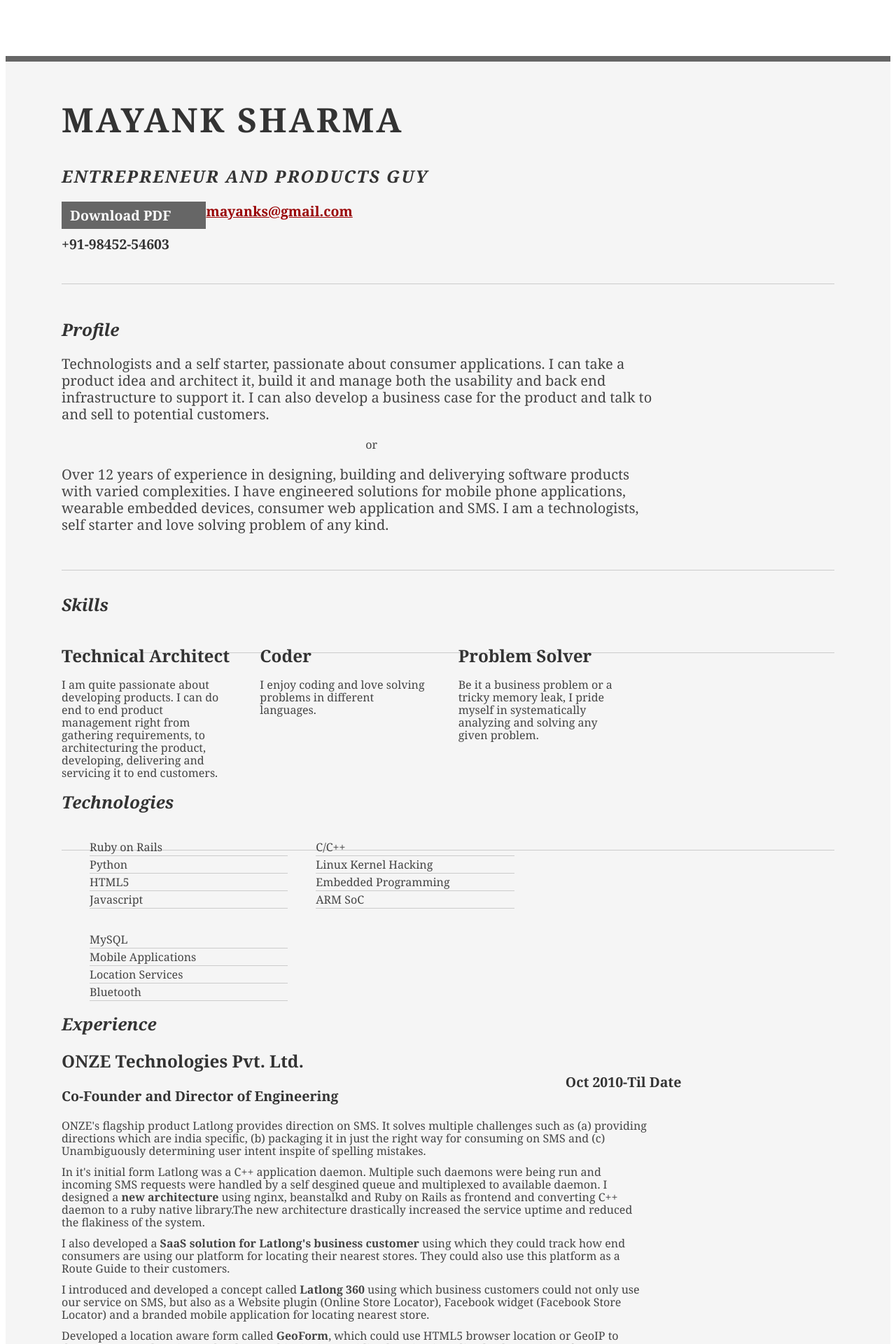
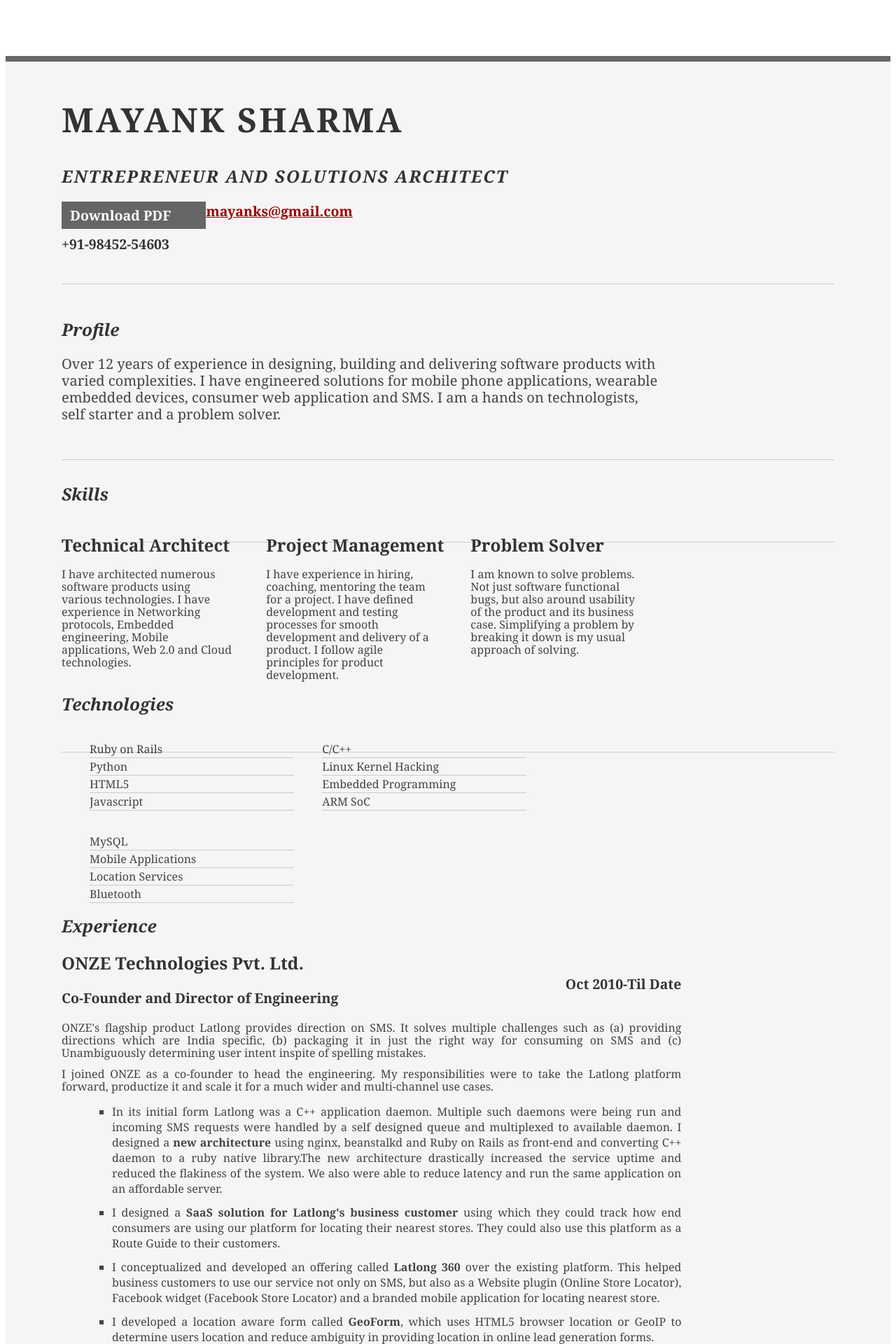
Before and after one commit to mayanks/mayanks.github.com, a Jekyll site: the page resume/index.html, which Jekyll copies as it is, in a window 1280 px wide. Shown: the top 1920 px of the page at 70% size. Built offline with Jekyll 4.4.1, drawn with Linux system fonts in a browser that asks for light colours; a style sheet for code colours, icons or effects is not loaded; some of the changed text lies outside the part shown.

Commit message:
updated the resume

```diff
--- a/resume/index.html
+++ b/resume/index.html
@@ -2,7 +2,7 @@
 <html>
 <head>
 
-	<title>Mayank Sharma | Entrepreneur and Products Guy | mayanks@gmail.com</title>
+	<title>Mayank Sharma | Entrepreneur and Solutions Architect | mayanks@gmail.com</title>
 	<meta http-equiv="content-type" content="text/html; charset=utf-8" />
 
 	<meta name="keywords" content="" />
@@ -22,7 +22,7 @@
 			<div class="yui-gc">
 				<div class="yui-u first">
 					<h1>Mayank Sharma</h1>
-					<h2>Entrepreneur and Products Guy</h2>
+					<h2>Entrepreneur and Solutions Architect</h2>
 				</div>
 
 				<div class="yui-u">
@@ -44,9 +44,9 @@
 							<h2>Profile</h2>
 						</div>
 						<div class="yui-u">
-							<p class="enlarge">Technologists and a self starter, passionate about consumer applications. I can take a product idea and architect it, build it and manage both the usability and back end infrastructure to support it. I can also develop a business case for the product and talk to and sell to potential customers.</p>
-              <p><center>or</center></p>
-							<p class="enlarge">Over 12 years of experience in designing, building and deliverying software products with varied complexities. I have engineered solutions for mobile phone applications, wearable embedded devices, consumer web application and SMS. I am a technologists, self starter and love solving problem of any kind.</p>
+							<!--<p class="enlarge">Technologists and a self starter, passionate about consumer applications. I can take a product idea and architect it, build it and manage both the usability and back end infrastructure to support it. I can also develop a business case for the product and talk to and sell to potential customers.</p>
+              <p><center>or</center></p>-->
+							<p class="enlarge">Over 12 years of experience in designing, building and delivering software products with varied complexities. I have engineered solutions for mobile phone applications, wearable embedded devices, consumer web application and SMS. I am a hands on technologists, self starter and a problem solver.</p>
 						</div>
 					</div><!--// .yui-gf -->
 
@@ -58,17 +58,17 @@
 
 								<div class="talent">
 									<h2>Technical Architect</h2>
-									<p>I am quite passionate about developing products. I can do end to end product management right from gathering requirements, to architecturing the product, developing, delivering and servicing it to end customers.</p>
+									<p>I have architected numerous software products using various technologies. I have experience in Networking protocols, Embedded engineering, Mobile applications, Web 2.0 and Cloud technologies.</p>
 								</div>
 
 								<div class="talent">
-									<h2>Coder</h2>
-									<p>I enjoy coding and love solving problems in different languages.</p>
+									<h2>Project Management</h2>
+									<p>I have experience in hiring, coaching, mentoring the team for a project. I have defined development and testing processes for smooth development and delivery of a product. I follow agile principles for product development.</p>
 								</div>
 
 								<div class="talent">
 									<h2>Problem Solver</h2>
-									<p>Be it a business problem or a tricky memory leak, I pride myself in systematically analyzing and solving any given problem.</p>
+									<p>I am known to solve problems. Not just software functional bugs, but also around usability of the product and its business case. Simplifying a problem by breaking it down is my usual approach of solving.</p>
 								</div>
 						</div>
 					</div><!--// .yui-gf -->
@@ -113,27 +113,32 @@
 								<h2>ONZE Technologies Pvt. Ltd.</h2>
 								<h3>Co-Founder and Director of Engineering</h3>
 								<h4>Oct 2010-Til Date</h4>
-								<p>ONZE's flagship product Latlong provides direction on SMS. It solves multiple challenges such as (a) providing directions which are india specific, (b) packaging it in just the right way for consuming on SMS and (c) Unambiguously determining user intent inspite of spelling mistakes.</p>
-								<p>In it's initial form Latlong was a C++ application daemon. Multiple such daemons were being run and incoming SMS requests were handled by a self desgined queue and multiplexed to available daemon. I designed a <b>new architecture</b> using nginx, beanstalkd and Ruby on Rails as frontend and converting C++ daemon to a ruby native library.The new architecture drastically increased the service uptime and reduced the flakiness of the system.</p>
-								<p>I also developed a <b>SaaS solution for Latlong's business customer</b> using which they could track how end consumers are using our platform for locating their nearest stores. They could also use this platform as a Route Guide to their customers.</p>
-								<p>I introduced and developed a concept called <b>Latlong 360</b> using which business customers could not only use our service on SMS, but also as a Website plugin (Online Store Locator), Facebook widget (Facebook Store Locator) and a branded mobile application for locating nearest store.</p>
-								<p>Developed a location aware form called <b>GeoForm</b>, which could use HTML5 browser location or GeoIP to determine users location and reduce ambiguity in providing location in online lead generation forms.</p>
-								<p>Spearheaded ONZE's request to <b>TRAI (Indian Government)</b> in granting Latlong exemption from the draconian NCPR guidelines against unsolicited SMS. This required constant followup with the TRAI advisor and meeting the government officals atleast 3 times in a span of 4 months.</p>
+								<p>ONZE's flagship product Latlong provides direction on SMS. It solves multiple challenges such as (a) providing directions which are India specific, (b) packaging it in just the right way for consuming on SMS and (c) Unambiguously determining user intent inspite of spelling mistakes.</p>
+                <p>I joined ONZE as a co-founder to head the engineering. My responsibilities were to take the Latlong platform forward, productize it and scale it for a much wider and multi-channel use cases.</p>
+                <ul>
+                  <li>In its initial form Latlong was a C++ application daemon. Multiple such daemons were being run and incoming SMS requests were handled by a self designed queue and multiplexed to available daemon. I designed a <b>new architecture</b> using nginx, beanstalkd and Ruby on Rails as front-end and converting C++ daemon to a ruby native library.The new architecture drastically increased the service uptime and reduced the flakiness of the system. We also were able to reduce latency and run the same application on an affordable server.</li>
+                  <li>I designed a <b>SaaS solution for Latlong's business customer</b> using which they could track how end consumers are using our platform for locating their nearest stores. They could also use this platform as a Route Guide to their customers.</li>
+                  <li>I conceptualized and developed an offering called <b>Latlong 360</b> over the existing platform. This helped business customers to use our service not only on SMS, but also as a Website plugin (Online Store Locator), Facebook widget (Facebook Store Locator) and a branded mobile application for locating nearest store.</li>
+                  <li>I developed a location aware form called <b>GeoForm</b>, which uses HTML5 browser location or GeoIP to determine users location and reduce ambiguity in providing location in online lead generation forms.</li>
+                  <li>Spearheaded ONZE's request to <b>TRAI (Indian Government)</b> in granting Latlong exemption from the draconian NCPR guidelines against unsolicited SMS. This required constant follow-up with the TRAI advisor and meeting the government officials in New Delhi 3 times in a span of 4 months.</li>
+                </ul>
+                <p class="last">&nbsp;</p>
 							</div>
 
 							<div class="job">
 								<h2>Various Startups</h2>
 								<h3>Solo Entrepreneur</h3>
 								<h4>Oct 2009 - Sep 2010</h4>
-								<p>During this phase I experimented with a lot of SMS based solutions which could enhance a consumer experience. Each one of these ideas was created as working MVP. I also signed couple of business customers for pilot. I wore both the Tech hat as well as the business hat in these ventures.</p>
+								<p>During this phase I experimented with a lot of SMS based solutions which could enhance a consumer experience. Each one of these ideas was designed and developed on the lines of a Lean Startup. I single handedly developed the entire product. In some cases I also signed up businesses for a pilot. For different reasons, mainly business wise, had to conclude these ventures to their logical end.</p>
 
 								<ul>
-									<li><a href="http://www.smstweet.in">http://www.smstweet.in</a> - Tweet your status by a single SMS to a non-premium mobile number. I created this application on Google app engine and using Smsgupshup to host the virtual number. This was launched around the same time as Twitter announcing it's partnership with Airtel and brining in the same use case in India albeit on a short code and only for Airtel customers.</li>
-                  <li><b>Mobile Classifieds</b> - Publish your classifieds along with public information in newspaper as usual but with a unique code. Readers can download the classified along with some private information for example your mobile number, price etc.. by sms'ing the unique code. This lets consumer track how many people are interested in his listing and can switch it off as and when the sale is made. Talked to Admag, DNA, Times Group as pottential partner. Ran a pilot with Dainik Jagaran's hyperlocal weekly called City Plus for 4 months.</li>
+									<li><a href="http://www.smstweet.in">http://www.smstweet.in</a> - Tweet your status by a single SMS to a non-premium mobile number. I created this application on Google App-engine and using Smsgupshup to host the virtual number. This was launched around the same time as Twitter announced its partnership with Airtel and brining in the same use case in India albeit on a short code and only for Airtel customers.</li>
+                  <li><b>Mobile Classifieds</b> - Publish your classifieds along with public information in newspaper as usual but with a unique code. Readers can download the classified along with some private information for example your mobile number, price etc.. by sms'ing the unique code. This lets consumer track how many people are interested in his listing and can switch it off as and when the sale is made. Talked to Admag, DNA, Times Group as potential partner. Ran a pilot with Dainik Jagaran's hyper-local weekly called City Plus for 4 months.</li>
 									<li><a href="http://www.mcoupons.in">http://www.mcoupons.in</a> - A convenient way to carry any discount coupon or a gift voucher securely on your mobile phone. Redeem it partially or re-gift to someone else. Talked to Shopper's Stop for possible partnership.</li>
-									<li><a href="http://www.mloyalty.in">http://www.mloyalty.in</a> - Replacing card based loyalty programs to a very simple, no nonsense and flexible mobile loyalty system. Convenient to both businesses as well as consumers.</li>
-									<li><a href="http://www.revu.in">http://www.revu.in</a> - Allows a business to let it's customer share their experiences with a simple SMS. The SMS could directly update the users Twitter/Facebook status and help the business get a word of mouth buzz on social media.</li>
+									<li><a href="http://www.mloyalty.in">http://www.mloyalty.in</a> - Replacing card based loyalty programs to a very simple, no nonsense and flexible mobile loyalty system. Convenient to both businesses as well as consumers. Talked to Metro and couple of multi store outlet for running a pilot.</li>
+									<li><a href="http://www.revu.in">http://www.revu.in</a> - Allows a business to let its customer share their experiences with a simple SMS. The SMS could directly update the users Twitter/Facebook status and help the business get a word of mouth buzz on social media. Piloted with Egg Factory, Oye Amritsar, Tibbs Frankie etc...</li>
 								</ul>
+                <p class="last">&nbsp;</p>
 
 							</div>
 
@@ -141,35 +146,45 @@
 								<h2>Zebu Consulting Pvt. Ltd.</h2>
 								<h3>Partner and Lead Engineer</h3>
 								<h4>Apr 2009 - Sep 2009</h4>
-								<p>Zebu was started on the lines of Small Giants where we would work on stuff that we enjoy the most. This marked my switch from Embedded systems to Consumer (web) applications. </p>
-								<p>We created Dog-Earz <a href="http://dog-earz.com">http://dog-earz.com</a> to create content rich newsletters in under 30 minutes. A single application where you could discover new content/news, Shape it the way you want to, Share it with your contact list and analyze what your audience is reading.</p>
-								<p class="last">I also hacked with Twitter API, storing tweets with links and determining trending news around your circle of influence. Experimented with something called Twitter Rank on the same lines as Google Page Rank to establish the popularity of a Twitter User </p>
+								<p>Zebu was started on the lines of Small Giants where we would work on stuff that we enjoy the most. This marked my switch from Embedded Engineering to Consumer (web) applications.</p>
+								<p>We created Dog-Earz <a href="http://dog-earz.com">http://dog-earz.com</a> to create content rich newsletters in under 30 minutes. A single application where you could discover new content/news, Shape it the way you want to, Share it with your contact list and analyze what your audience is reading. This is when I learnt Ruby on Rails.</p>
+								<p class="last">I also hacked with Twitter API, storing tweets with links and determining trending news around your circle of influence. Experimented with something called Twitter Rank on the same lines as Google Page Rank to establish the popularity of a Twitter User.</p>
 							</div>
 
 							<div class="job">
 								<h2>SiRF Technologies Pvt. Ltd.</h2>
 								<h3>Staff Engineer</h3>
 								<h4>Jan 2006 - Mar 2009</h4>
-								<p class="last">SiRF acquired Impulsesoft in Dec 2005 to add Bluetooth to their portfolio. SiRF was a market leader in providing GPS chips and was developing a single chip solution for GPS and Bluetooth.</p>
+								<p>SiRF acquired Impulsesoft in Dec 2005 to add Bluetooth to their portfolio. SiRF was a market leader in providing GPS chips and was developing a single chip solution for GPS and Bluetooth. I got an opportunity of writing low level Linux drivers, Optimizing core functionalities of the application by leveraging the underlying hardware and an opportunity to work with a team spread across geographies.</p>
+                <ul>
+                  <li>Designed a ROM program for SiRF SoC which would help the processor boot in various hardware configurations. This program had to be 100% bug free as it could not be changed once the chip's were fabricated.</li>
+                  <li>Developed Linux BSP for ARM based SiRF SoC which would be used by customers to develop Navigation devices. This was a heterogeneous SoC with ARM9 as the main application processor and two ARM7 running  GPS and Bluetooth stack on them.</li>
+                  <li>Developed a <b>Inter Processor Communication</b> (Not Unix IPC) for the application processor of the SoC to interact with the GPS and Bluetooth processors.</li>
+                  <li>Ported Gstreamer framework to SiRF SoC to utilise the on board ImgTech multimedia processor to decode audio and videos in real time. This enabled the usual Linux multimedia applications to run without any changes seamlessly without loading the main processor.</li>
+                  <li>Designed the low level framebuffer driver for SiRF SoC to seamlessly display content either from the main application processor, or the multimedia processor or the 3D graphics engine, along with translucency and over layering.</li>
+                  <li>Participated in the Bluetooth SIG for spec'ing one of Bluetooth low power profiles.</li>
+                </ul>
 							</div>
+              <p class="last">&nbsp;</p>
 
 							<div class="job">
 								<h2>Impulsesoft Technologies Pvt. Ltd.</h2>
 								<h3>Tech Lead</h3>
 								<h4>Sep 2002 - Dec 2005</h4>
-								<p>My first brush with startup culture where I got to learn about programming and entreprenureship the most. We ported Linux kernel on multiple embedded hardware that we designed (we called them Personal Access System). We ran our bluetooth stack iBTStack on various devices with varying memory and CPU restrictions. We were market leader in providing an efficient bluetooth stereo solution. Most of the early bluetooth headset were either designed by us, or were running our bluetooth stack on them.</p>
+								<p>My first brush with startup culture where I got to learn about programming and entrepreneurship the most. We ported Linux kernel on multiple embedded hardware that we designed (we called them Personal Access System). We ran our Bluetooth stack iBTStack on various devices with varying memory and CPU restrictions. We were market leader in providing an efficient Bluetooth stereo solution. Most of the early Bluetooth headset in the market were either designed by us, or were running our Bluetooth stack on them.</p>
 								<ul>
-									<li>Hacking Linux kernel and porting it to an ARM based device</li>
+									<li>Hacking Linux kernel and porting it to an ARM based device.</li>
 									<li>Creating Board Support Package (BSP) for these new devices.</li>
-									<li>Familiarity with Bluetooth Protocol and participating in spec'ing couple of profiles</li>
-                  <li>Running complete bluetooth stack on an embedded device with no OS</li>
-                  <li>Desiged a <b>Bluetooth Watch</b>, which gets paired to your mobile phone and alerts you on incoming call or SMS</li>
-									<li>Developing rudimentry UI application on Linux as well as Windows mobile phone to display capabilities of iBTStack and Stereo application</li>
+									<li>Familiarity with Bluetooth Protocol and participating in spec'ing couple of profiles.</li>
+                  <li>Running complete Bluetooth stack on an embedded device with no OS.</li>
+                  <li>Designed a <b>Bluetooth Watch</b>, which gets paired to your mobile phone and alerts you on incoming call or SMS. This was a fully functional watch in the same form factor as a regular wrist watch.</li>
+									<li>Developing rudimentary UI application on Linux as well as Windows mobile phone to display capabilities of iBTStack and Stereo application.</li>
 									<li>Working with teams across geographies. Israel, Japan, Korea and Taiwan for example.</li>
-									<li>Fixing bugs in a hybrid usecase. The craziest being a Windows mobile phone streaming compressed music to a bluetooth stereo headset running at a clock frequency different from the other.</li>
-									<li>Developed an uncanny habit of finding and fixing strangest of bugs.</li>
+									<li>Fixing bugs in a hybrid usecase. The craziest being a Windows mobile phone streaming compressed music to a Bluetooth stereo headset running at a clock frequency different from the other.</li>
+									<li>Developed an uncanny habit of finding and fixing weirdest of bugs.</li>
 								</ul>
 							</div>
+              <p class="last">&nbsp;</p>
 
 							<div class="job last">
 								<h2>Mindtree Consulting</h2>
@@ -216,11 +231,11 @@
 						<div class="yui-u">
 							<div class="achievements">
 								<ul>
-									<li>Secured 134 Rank in IIT JEE 1996</li>
-									<li>Participated in State level Physics Olympiad</li>
-									<li>Awarded best incoming fresher at Kumaon Hostel, IITD</li>
-									<li>Awarded Spot Award in Mindtree for creating an innovative solution for testing and reducing many man-weeks to couple of hours.</li>
-									<li>Featured in City &amp; Citizen section of Times of India for "Helping you find your way through SMS"</li>
+									<li>Scored 134 Rank in IIT JEE, 1996</li>
+									<li>Qualified for state level Physics Olympiad, 1996</li>
+									<li>Awarded best incoming fresher at Kumaon Hostel, IITD - 1997</li>
+									<li>Awarded Spot Award in Mindtree for creating an innovative solution for testing and reducing many man-weeks to couple of hours, 2001</li>
+									<li>Featured in City &amp; Citizen section of Times of India for "Helping you find your way through SMS", 2012</li>
 								</ul>
 							</div>
 						</div>
@@ -233,11 +248,11 @@
 						<div class="yui-u">
 							<div class="achievements">
 								<ul>
-									<li>Sharing opinions and knowledge on my personal blog. <a href="http://mayanks.me">http://mayanks.me</a>.</li>
+									<li>Sharing opinions and knowledge on my personal Blog - <a href="http://mayanks.me">http://mayanks.me</a>.</li>
 									<li>Consulting friends and others running startups in an informal way.</li>
-									<li>Reading and following Techologies and Startups.</li>
+									<li>Reading and following Technologies and Startups.</li>
 									<li>Traveling, Watching Plays and Movies.</li>
-									<li>Most recently, helping my wife publish her e-book on Kindle.</li>
+									<li>Most recently, helping my wife publish her maiden e-book on Kindle.</li>
 								</ul>
 							</div>
 						</div>
--- a/resume/print.css
+++ b/resume/print.css
@@ -6,9 +6,6 @@ body {
   padding: 10px 40px;
   margin: 20px auto;
 }
-p {
-  padding-right: 0;
-}
 a#pdf {
   visibility:hidden;
 }
--- a/resume/resume.css
+++ b/resume/resume.css
@@ -53,15 +53,16 @@ a#pdf:hover { background: #222; }
 
 .job { position: relative; margin-bottom: 1em; padding-bottom: 1em; border-bottom: 1px solid #ccc; }
 .job h4 { position: absolute; top: 0.35em; right: 0 }
-.job p { margin: 0.75em 0 0em 0; }
+.job p { margin: 0.75em 0 0em 0;text-align:justify;padding-right:0; }
 .job p.last { margin: 0.75em 0 3em 0; }
+.job li {text-align:justify}
 
 .last { border: none; }
 .skills-list {  }
 .skills-list ul { margin: 0; }
 .skills-list li { margin: 3px 0; padding: 3px 0; }
 .skills-list li span { font-size: 152%; display: block; margin-bottom: -2px; padding: 0 }
-.talent { width: 32%; float: left }
+.talent { width: 33%; float: left }
 .talent h2 { margin-bottom: 6px; }
 .talent li { list-style:none;margin:0;line-height: 24px; border-bottom: 1px solid #ccc; }
 
```
Also changed, not shown: other parts of resume/index.html (+5 -5 lines).
